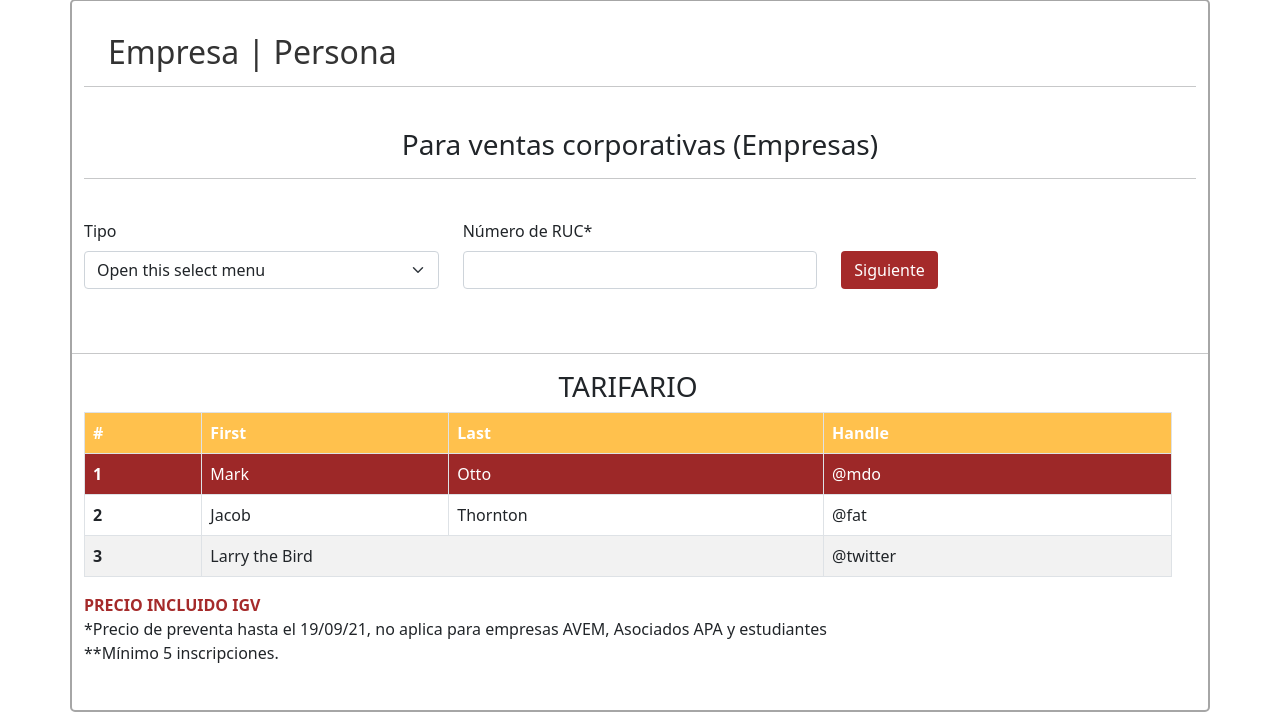
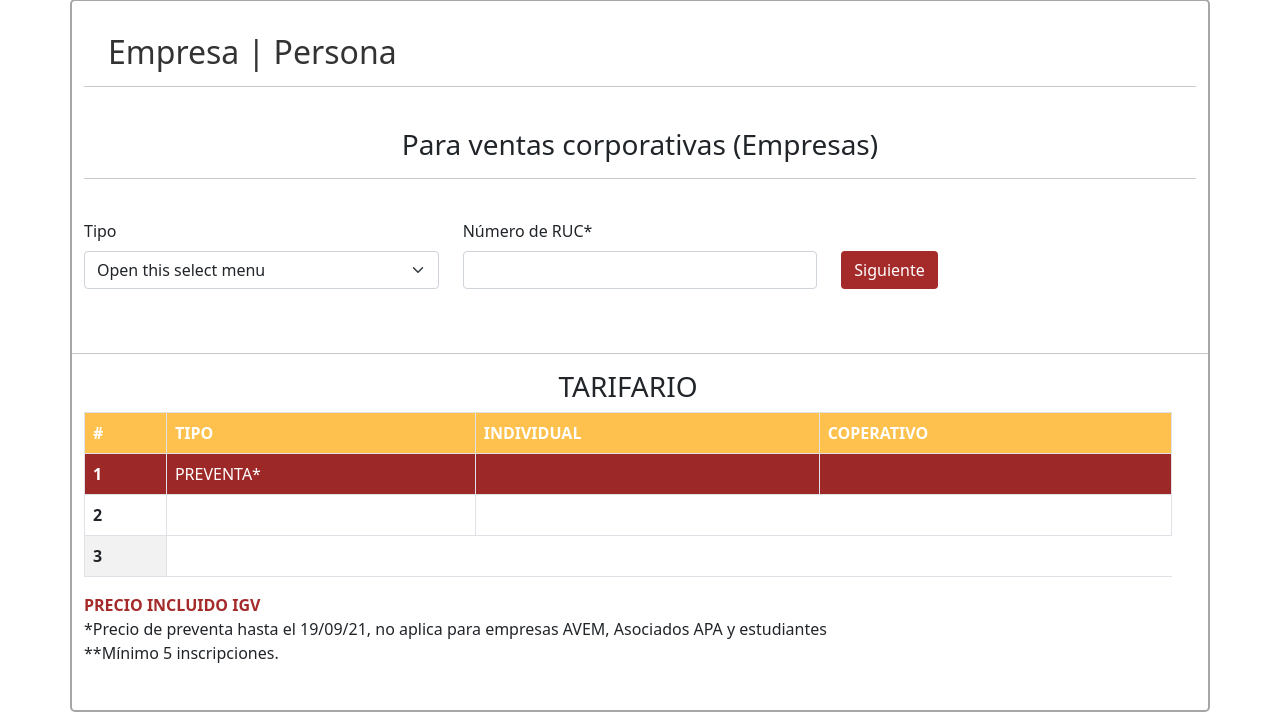
Before and after one commit to stevenjose/quero-ventas, a PHP site: page / in a window 1280 px wide. Shown: the part 84-800 px from the top of the page. Run offline with PHP 8.4, Linux system fonts and the light colour scheme; data comes from the database, SQL or seed files in the repository.

Commit message:
registro

```diff
--- a/db/conexion.php
+++ b/db/conexion.php
@@ -2,9 +2,9 @@
 
 class MysqlDB
 {
-    private $host = "localhost";
-    private $usuario ="sa";
-    private $pass ="sa";
+    private $host = "localhost:3307";
+    private $usuario ="root";
+    private $pass ="root";
     private $db ="ventas";
 
     private $connection;
--- a/src/view/inicio/content.php
+++ b/src/view/inicio/content.php
@@ -1,3 +1,24 @@
+<?php require_once __DIR__."/../../repository/inicio_page.php"; ?>
+
+<?php
+
+$inicio = new Inicio;
+
+$document_type = $inicio->getDocumentType();
+$user = null;
+
+if ($_SERVER["REQUEST_METHOD"] == "POST") {
+  if (!empty($_POST["documentNumber"]) && !empty($_POST["tipo"])) {
+    $user = $inicio->getUser($_POST["tipo"],$_POST["documentNumber"]);
+  }
+}
+
+
+
+?>
+
+
+
 <div class="container">
     <!-- header -->
     <div class="mt-2">
@@ -17,20 +38,20 @@
     </div>
     <div class="row mt-4">
         <div class="col-12 col-lg-12 col-md-12 mb-4">
-            <form>
+            <form method="post" action="<?php echo htmlspecialchars($_SERVER["PHP_SELF"]);?>">
                 <div class="row">
                     <div class="mb-3 col-lg-4">
-                        <label for="exampleInputEmail1" class="form-label">Tipo</label>
-                        <select class="form-select" aria-label="Default select example" name="tipo" id="tipo">
+                        <label for="tipo" class="form-label">Tipo</label>
+                        <select require class="form-select" aria-label="Default select example" name="tipo" id="tipo">
                             <option selected>Open this select menu</option>
-                            <option value="1">One</option>
-                            <option value="2">Two</option>
-                            <option value="3">Three</option>
+                            <?php foreach ($document_type as &$value) { ?>
+                            <option value="<?php  echo $value["id"] ?>"><?php  echo $value["name"] ?></option>
+                            <?php  }?>
                         </select>
                     </div>
                     <div class="mb-3 col-lg-4">
-                        <label for="exampleInputEmail1" class="form-label">Número de RUC*</label>
-                        <input type="text" class="form-control col-6" id="rut" name="rut" aria-describedby="emailHelp">
+                        <label for="documentNumber" class="form-label">Número de RUC*</label>
+                        <input type="text" class="form-control col-6" id="documentNumber" name="documentNumber" require aria-describedby="emailHelp">
                     </div>
                     <div class="col-lg-4 mt-4" style="">
                         <button type="submit" class="btn btn-siguiente">Siguiente</button>
@@ -50,28 +71,36 @@
                     <thead>
                     <tr class="tbl" style="border-radius-topright: 15px" >
                         <th scope="col">#</th>
-                        <th scope="col">First</th>
-                        <th scope="col">Last</th>
-                        <th scope="col">Handle</th>
+                        <th scope="col">TIPO</th>
+                        <th scope="col">INDIVIDUAL</th>
+                        <th scope="col">COPERATIVO</th>
                     </tr>
                     </thead>
                     <tbody>
                     <tr style="background-color: brown; color: white">
                         <th scope="row">1</th>
-                        <td>Mark</td>
-                        <td>Otto</td>
-                        <td>@mdo</td>
+                        <td>PREVENTA*</td>
+                        <td></td>
+                        <td></td>
                     </tr>
                     <tr>
                         <th scope="row">2</th>
-                        <td>Jacob</td>
-                        <td>Thornton</td>
-                        <td>@fat</td>
+                        <td><?php
+                        if($user != null)
+                             echo $user[0]["name"]
+
+                        ?></td>
+                        <td colspan="2"><?php
+                        if($user != null)
+                             echo $user[0]["total"]
+
+                        ?></td>
+
                     </tr>
                     <tr>
                         <th scope="row">3</th>
-                        <td colspan="2">Larry the Bird</td>
-                        <td>@twitter</td>
+
+
                     </tr>
                     </tbody>
                 </table>
```
Also changed, not shown: docker/backup.sql (+5 -5 lines), src/repository/inicio_page.php (added, +44 -0 lines).
